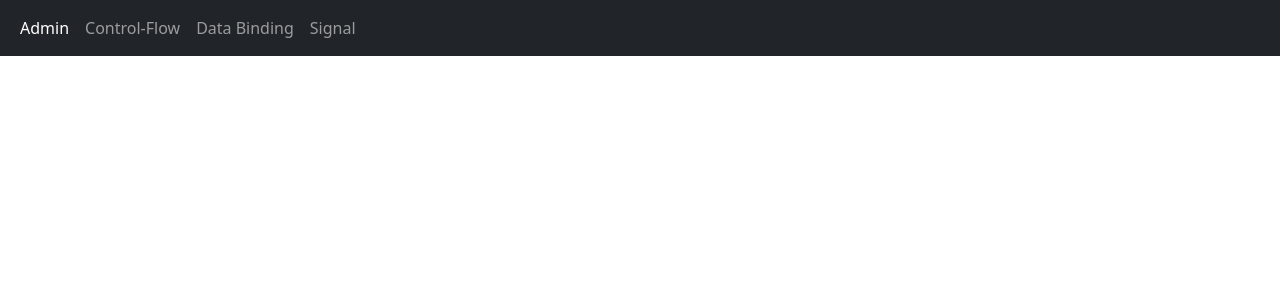
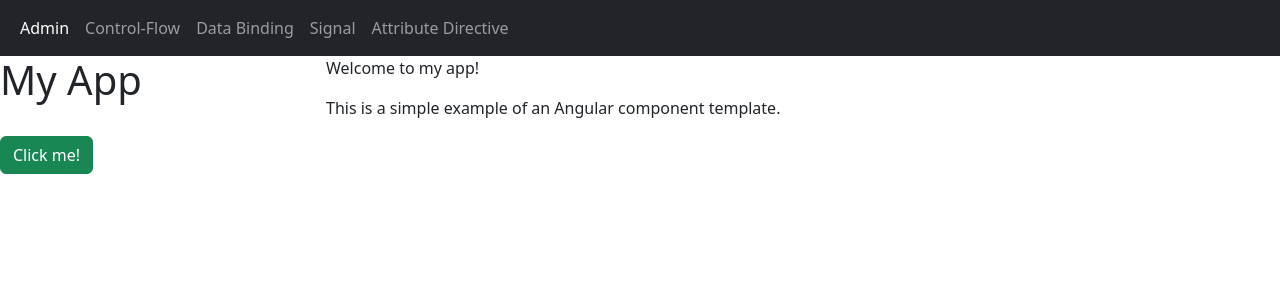
Before and after one commit to Shajjad002/Angular20, an Angular app: page /AttDirective in a window 1280 px wide. Before the commit this address led to /. Shown: the top 300 px of the page. Built offline with nearby package versions, Linux system fonts and the light colour scheme.

Commit message:
add ng g c attDirective

```diff
--- a/src/app/app.html
+++ b/src/app/app.html
@@ -13,6 +13,9 @@
       <li class="nav-item">
         <a class="nav-link" routerLink="signal">Signal</a>
       </li>
+      <li class="nav-item">
+        <a class="nav-link" routerLink="AttDirective">Attribute Directive</a>
+      </li>
     </ul>
   </div>
 </nav>
--- /dev/null
+++ b/src/app/components/att-directive/att-directive.html
@@ -0,0 +1,14 @@
+<div class="row">
+  <div class="col-3">
+    <h1>My App</h1>
+  </div>
+    <div class="col-9">
+        <p>Welcome to my app!</p>
+        <p>This is a simple example of an Angular component template.</p>
+    </div>
+</div>
+<div class="row">
+    <div class="col-3">
+        <button class="btn btn-success">Click me!</button>
+    </div>
+</div>
```
Also changed, not shown: src/app/app.routes.ts (+7 -1 lines), src/app/components/att-directive/att-directive.ts (added, +11 -0 lines), src/app/components/att-directive/att-directive.css (added), 1 other file (tests, documents, lock files or other folders).
